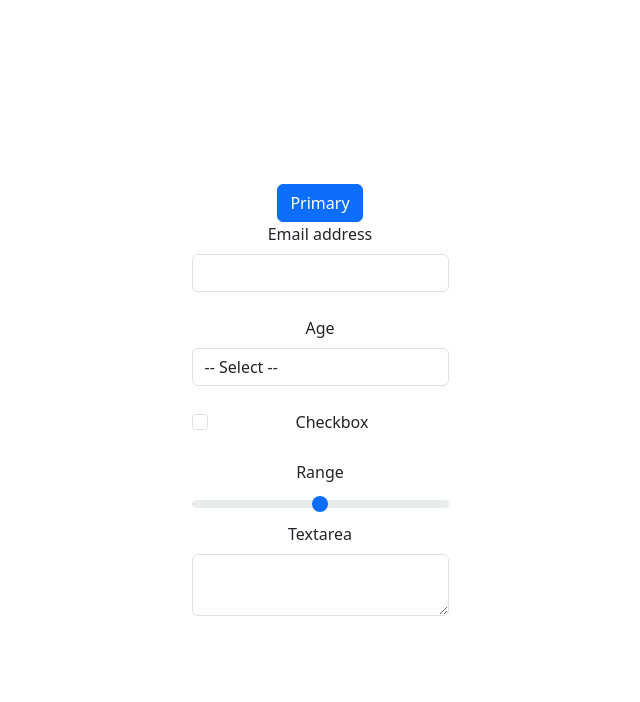
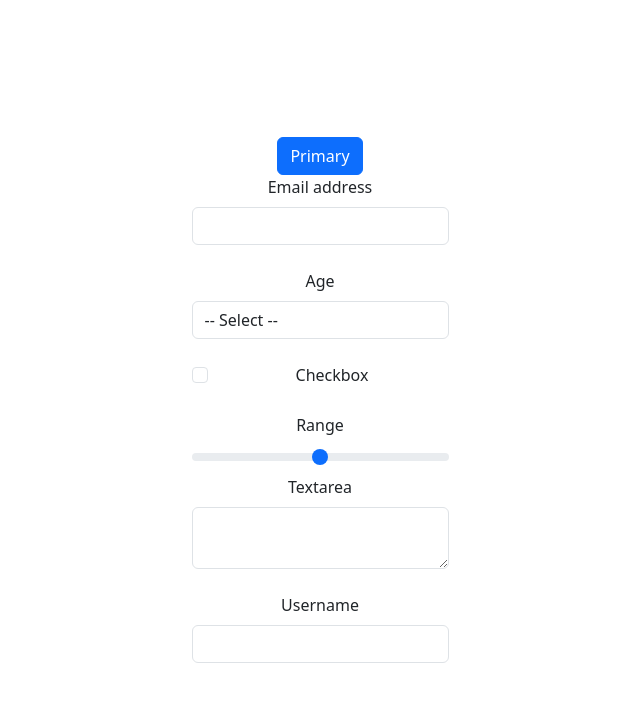
Before and after one commit to kapilkumar0037/react-components, a React (Vite) app: page / in a window 1280 px wide. Shown: the top 702 px of the page, without its empty margins (320-960 px from the left). Built offline with nearby package versions, Linux system fonts and the light colour scheme.

Commit message:
username component added

```diff
--- a/src/App.tsx
+++ b/src/App.tsx
@@ -1,15 +1,17 @@
 import { useState } from 'react'
 import './App.scss'
-import { Button } from './components/Button'
-import { Input } from './components/Input'
-import { Select } from './components/Select'
+import { Button } from './controls/Button'
+import { Input } from './controls/Input'
+import { Select } from './controls/Select'
 import type { IOption } from './shared/types'
-import { Checkbox } from './components/Checkbox';
-import { Range } from './components/Range'
-import { Textarea } from './components/Textarea'
+import { Checkbox } from './controls/Checkbox';
+import { Range } from './controls/Range'
+import { Textarea } from './controls/Textarea'
+import { UsernameInput } from './components/Username'
 
 function App() {
   const [selectedOption, setSelectedOption] = useState<string>('null')
+  const [value, setValue] = useState('');
   const onButtonClick = () => {
     console.log('Button clicked!')
   }
@@ -44,6 +46,8 @@ function App() {
       <Range label="Range" onChange={onAgeChange}/>
       <br/>
       <Textarea label="Textarea" value='' onChange={ontextAreaChange}/>
+      <br/>
+      <UsernameInput />
     </>
   )
 }
--- /dev/null
+++ b/src/components/Username.tsx
@@ -0,0 +1,13 @@
+import { useState } from "react";
+import { Input } from "../controls/Input"
+
+export const UsernameInput = ()=> {
+    const [value, setValue] = useState('');
+    function onUsernameChange(event: any) {
+        setValue(event.target.value);
+        console.log('Username changed:', event.target.value);
+    }
+    return (
+          <Input label='Username' type='text' value={value} onChange={onUsernameChange}/>
+    )
+}
--- a/src/components/Input.tsx
+++ b/src/controls/Input.tsx
@@ -14,7 +14,7 @@ export const Input = ({
     <>
       {label && (
         <label htmlFor={name} className="form-label">
-          Email address
+          {label}
         </label>
       )}
       <input
```
Also changed, not shown: src/controls/Button.tsx (renamed from src/components/Button.tsx), src/controls/Checkbox.tsx (renamed from src/components/Checkbox.tsx), src/controls/Range.tsx (renamed from src/components/Range.tsx), src/controls/Select.tsx (renamed from src/components/Select.tsx), src/controls/Textarea.tsx (renamed from src/components/Textarea.tsx).
